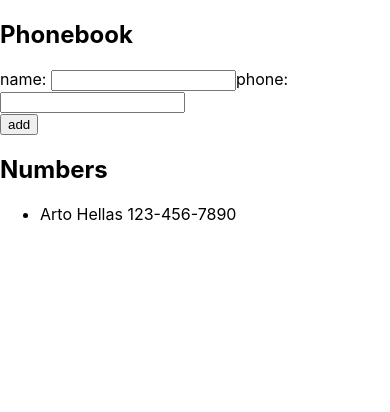
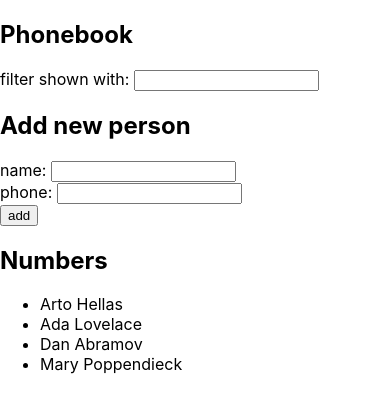
Before and after one commit to timamero/full-stack-open-2021, a React (Create React App) app in the folder Part-2/phonebook/: page / in a window 390 px wide. Shown: the top 412 px of the page. Built offline with nearby package versions, Linux system fonts and the light colour scheme.

Commit message:
Complete phonebook step 4

```diff
--- a/Part-2/phonebook/src/App.js
+++ b/Part-2/phonebook/src/App.js
@@ -2,10 +2,14 @@
 
 function App() {
   const [ persons, setPersons ] = useState([
-    { name: 'Arto Hellas', phone: '123-456-7890'}
+    { name: 'Arto Hellas', number: '040-123456' },
+    { name: 'Ada Lovelace', number: '39-44-5323523' },
+    { name: 'Dan Abramov', number: '12-43-234345' },
+    { name: 'Mary Poppendieck', number: '39-23-6423122' }
   ])
   const [ newName, setNewName ] = useState('')
   const [ newPhone, setNewPhone ] = useState('')
+  const [ filter, setFilter ] = useState('')
 
   const handleSubmit = (event) => {
     event.preventDefault();
@@ -34,12 +38,24 @@
     setNewPhone(event.target.value)
   }
 
+  const handleFilterChange = (event) => {
+    setFilter(event.target.value)
+  }
+
+  const personsToShow = persons.filter(person => person.name.toLowerCase().includes(filter.toLowerCase()))
+
   return (
     <div>
       <h2>Phonebook</h2>
+      <div>
+          filter shown with: <input onChange={handleFilterChange} value={filter}/>
+      </div>
+      <h2>Add new person</h2>
       <form onSubmit={handleSubmit}>
         <div>
           name: <input onChange={handleNameChange} value={newName}/>
+        </div>
+        <div>
           phone: <input onChange={handlePhoneChange} value={newPhone} />
         </div>
         <div>
@@ -48,7 +64,7 @@
       </form>
       <h2>Numbers</h2>
       <ul>
-        {persons.map(person => (
+        {personsToShow.map(person => (
           <li key={person.name}>{person.name} {person.phone}</li>
           )
         )}
```
